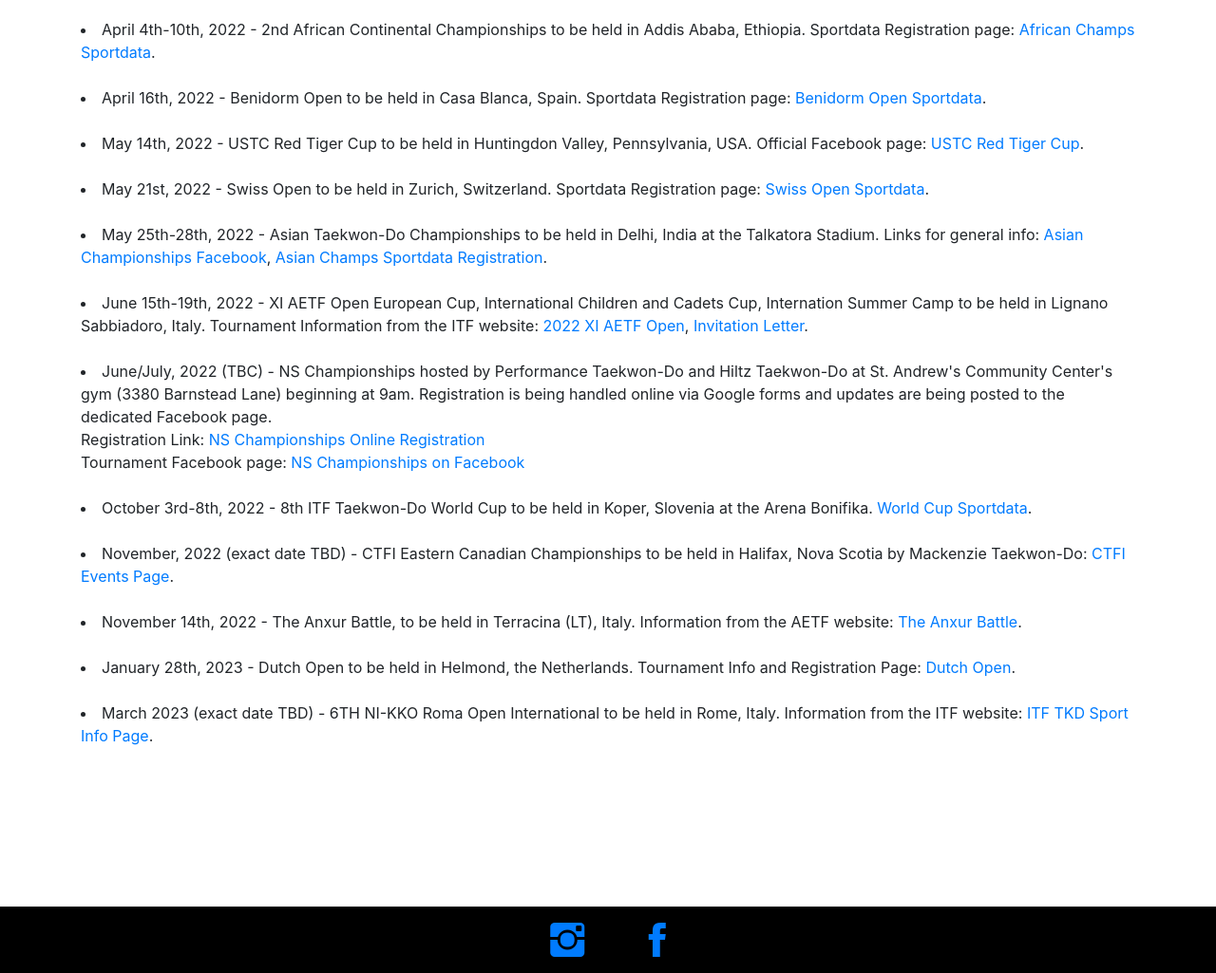
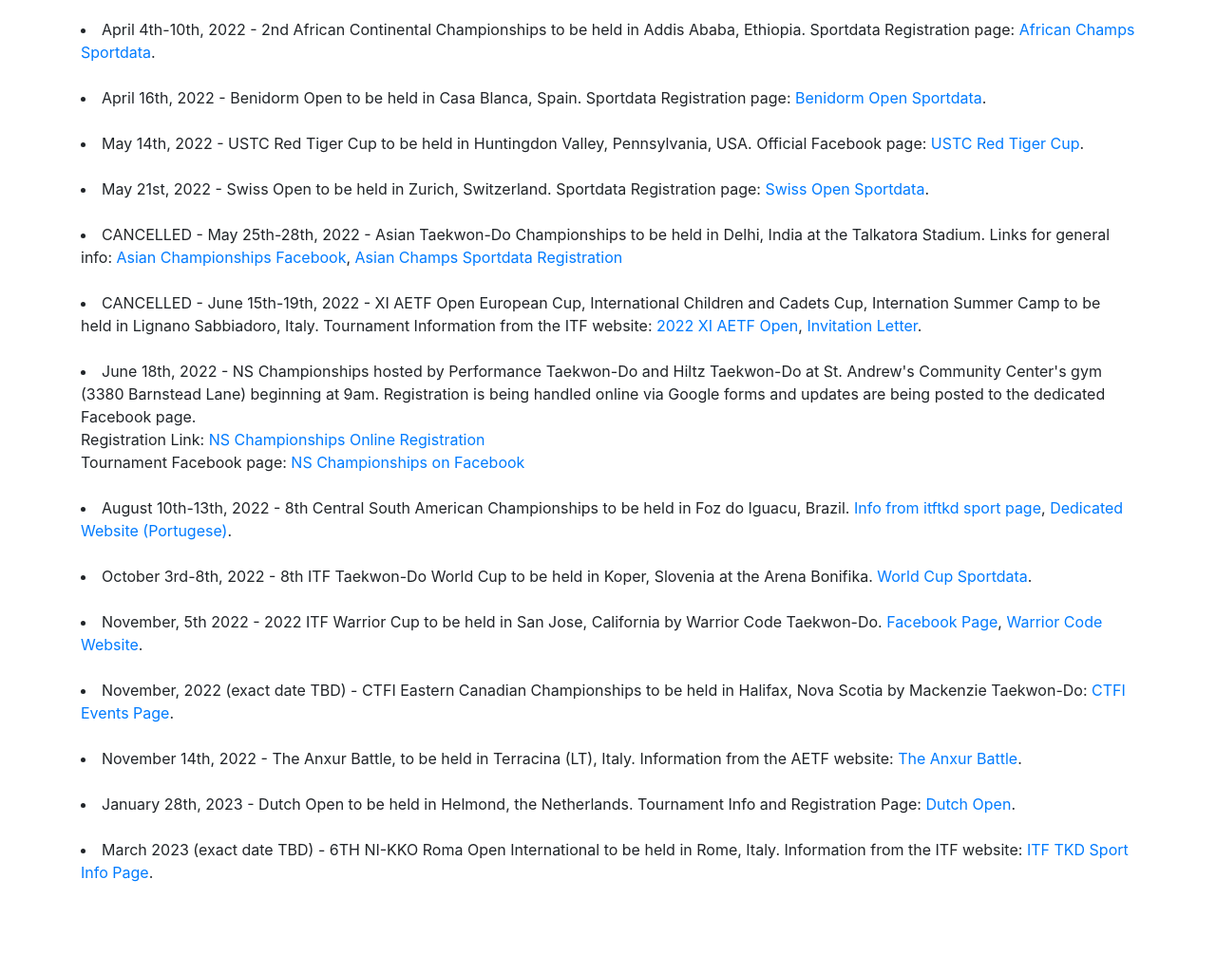
Before and after one commit to saoneil/ptkd_flask_website, a Flask app: page /upcomingevents in a window 1280 px wide. Shown: the part 745-1770 px from the top of the page at 95% size. Run offline with Flask 2, Linux system fonts and the light colour scheme; some libraries are stand-ins or nearby versions.

Commit message:
upcoming events, team stuff

```diff
--- a/templates/provincialteam.html
+++ b/templates/provincialteam.html
@@ -21,11 +21,8 @@
           <p>
             <ul>
               <li>
-                Feb 20th, 2022 (9am-12pm all team members) - Mackenzie Taekwon-Do (21 Glen Arbour Way, Hammonds Plains).
+                Next Practices to be announced.
               </li><br>
-              <li>
-                March 5th, 2022 (unconfirmed, time/location TBA)
-              </li>
             </ul>
           </p><br><br>
 
--- a/templates/upcomingevents.html
+++ b/templates/upcomingevents.html
@@ -71,23 +71,31 @@
             </li><br>
 
             <li>
-              May 25th-28th, 2022 - Asian Taekwon-Do Championships to be held in Delhi, India at the Talkatora Stadium. Links for general info:
+              CANCELLED - May 25th-28th, 2022 - Asian Taekwon-Do Championships to be held in Delhi, India at the Talkatora Stadium. Links for general info:
               <a href="https://www.facebook.com/events/talkatora-stadium/asian-taekwon-do-itf-championship-2022/471004007545356/">Asian Championships Facebook</a>,
-              <a href="https://www.sportdata.org/taekwondo_itf/set-online/veranstaltung_info_main.php?active_menu=calendar&vernr=291#a_eventhead">Asian Champs Sportdata Registration</a>.
+              <a href="https://www.sportdata.org/taekwondo_itf/set-online/veranstaltung_info_main.php?active_menu=calendar&vernr=291#a_eventhead">Asian Champs Sportdata Registration</a>
             </li><br>
 
             <li>
-              June 15th-19th, 2022 - XI AETF Open European Cup, International Children and Cadets Cup, Internation Summer Camp to be held in Lignano Sabbiadoro, Italy. Tournament Information from the ITF website: <a href="https://itftkd.sport/event/xi-aetf-open-european-cup/">2022 XI AETF Open</a>, <a href="https://ucarecdn.com/54175722-000f-470a-a6ff-83696dcf122f/">Invitation Letter</a>.
+              CANCELLED - June 15th-19th, 2022 - XI AETF Open European Cup, International Children and Cadets Cup, Internation Summer Camp to be held in Lignano Sabbiadoro, Italy. Tournament Information from the ITF website: <a href="https://itftkd.sport/event/xi-aetf-open-european-cup/">2022 XI AETF Open</a>, <a href="https://ucarecdn.com/54175722-000f-470a-a6ff-83696dcf122f/">Invitation Letter</a>.
             </li><br>
 
             <li>
-              June/July, 2022 (TBC) - NS Championships hosted by Performance Taekwon-Do and Hiltz Taekwon-Do at St. Andrew's Community Center's gym (3380 Barnstead Lane) beginning at 9am. Registration is being handled online via Google forms and updates are being posted to the dedicated Facebook page.<br>
+              June 18th, 2022 - NS Championships hosted by Performance Taekwon-Do and Hiltz Taekwon-Do at St. Andrew's Community Center's gym (3380 Barnstead Lane) beginning at 9am. Registration is being handled online via Google forms and updates are being posted to the dedicated Facebook page.<br>
               Registration Link: <a href="https://forms.gle/vXazp1tL74vdtQs5A">NS Championships Online Registration</a><br>
               Tournament Facebook page: <a href="https://www.facebook.com/NSChampionship">NS Championships on Facebook</a>
             </li><br>
 
             <li>
+              August 10th-13th, 2022 - 8th Central South American Championships to be held in Foz do Iguacu, Brazil. <a href="https://itftkd.sport/event/8th-central-south-american-championship/?fbclid=IwAR2GX5G6YgnYbn0mjJ9wCJeuYMHLn4O-t1lSoU4Xvqn1ycarbMZSgrhle10">Info from itftkd sport page</a>, <a href="https://csbrasil2022.fcstkd-itf.org/">Dedicated Website (Portugese)</a>.
+            </li><br>
+
+            <li>
               October 3rd-8th, 2022 - 8th ITF Taekwon-Do World Cup to be held in Koper, Slovenia at the Arena Bonifika. <a href=https://www.sportdata.org/taekwondo_itf/set-online/veranstaltung_info_main.php?active_menu=calendar&vernr=216#a_eventhead">World Cup Sportdata</a>.
+            </li><br>
+
+            <li>
+              November, 5th 2022 - 2022 ITF Warrior Cup to be held in San Jose, California by Warrior Code Taekwon-Do.  <a href="https://www.facebook.com/events/194187285142174/">Facebook Page</a>, <a href="https://itf-events.com/itf-warrior-cup">Warrior Code Website</a>.
             </li><br>
 
             <li>
```
